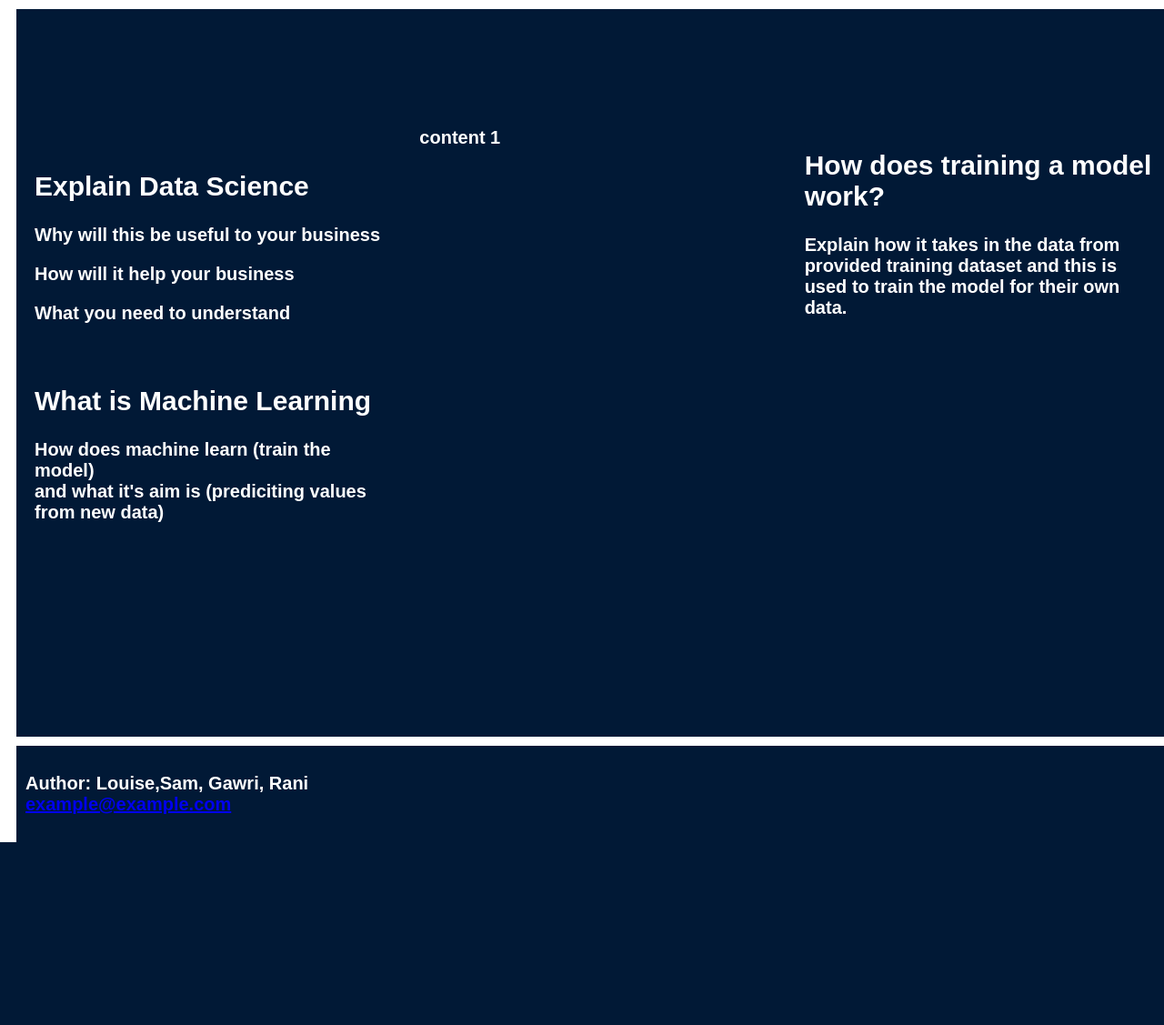
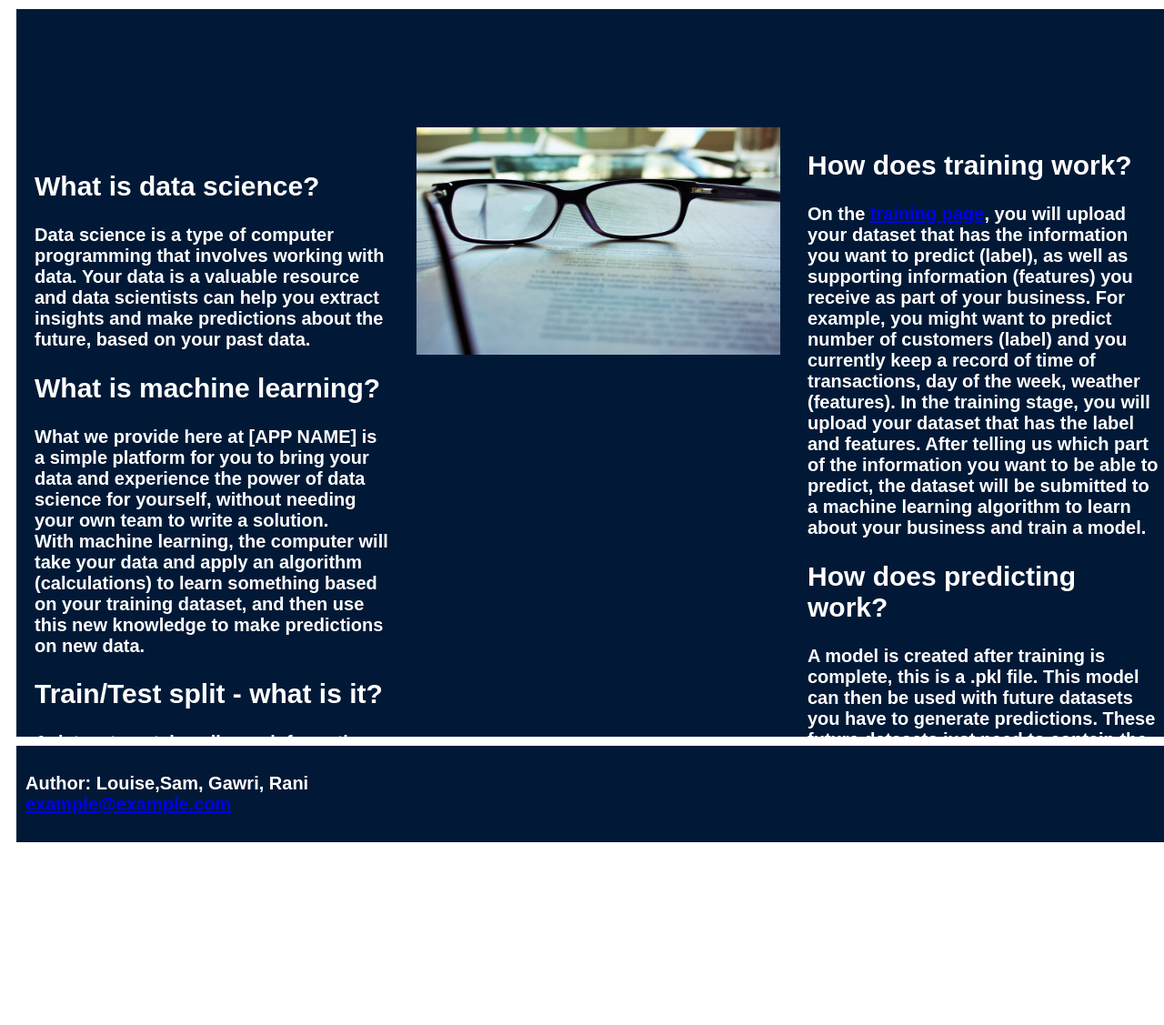
Before and after one commit to Sammac-dev/unihack_2022, a FastAPI app: page /tutorial in a window 1280 px wide. Shown: the part 118-1245 px from the top of the page at 91% size. Before the commit the page ends 1044 px from the top, so only its background shows below. Run offline with FastAPI, Linux system fonts and the light colour scheme.

Commit message:
add more text to tutorial page and an image placeholder

```diff
--- a/templates/tutorial.html
+++ b/templates/tutorial.html
@@ -4,30 +4,46 @@
 
 <div class="container">
     <div class="content-large"> <br>
-
-        <h2> Explain Data Science  </h2>
-
-        <p> Why will this be useful to your business </p>
-        <p> How will it help your business </p>
-        <p> What you need to understand </p>
-
-        <br>
-
-        <h2> What is Machine Learning  </h2>
-
-        <p> How does machine learn (train the model)
-            <br> and what it's aim is (prediciting values from new data)
+        <!-- base level descriptions targeted towards people with zero or low experience with computers/tech industry -->
+        <h2>What is data science?</h2>
+        <p>
+            Data science is a type of computer programming that involves working with data. Your data is a valuable resource and data scientists can help you
+            extract insights and make predictions about the future, based on your past data.
+        </p>
+        <h2>What is machine learning?</h2>
+        <p>
+            What we provide here at [APP NAME] is a simple platform for you to bring your data and experience the power of data science for yourself, without
+            needing your own team to write a solution.
+            <br>
+            With machine learning, the computer will take your data and apply an algorithm (calculations) to learn something based on your training dataset, and then use
+            this new knowledge to make predictions on new data.
+        </p>
+        <h2>Train/Test split - what is it?</h2>
+        <p>
+            A dataset contains all your information, but we need a way to test our model so you can be confident in using it. When we train a model, we actually split the data into two parts, one
+            part of the data gets used to train a model, and the other part will be held back. Then, once the model is trained, we use this "new" data (something the model hasn't seen before), and
+            compare the answers it gets, with the answers we already had. Any differences can then be used to generate a score that tells you how good the model produced performs.
         </p>
     </div>
 
     <div class="content-middle">
-        content 1
+        <!-- https://unsplash.com/photos/ilSnKT1IMxE image from -->
+        <img src= "{{url_for('static', path='images/tutorial_img.jpg')}}" alt= "Glasses sitting on newspaper" width="400px" height="250px">
     </div>
 
     <div class="content-small">
-        <h2> How does training a model work?  </h2>
-
-        <p>Explain how it takes in the data from provided training dataset and this is used to train the model for their own data.
+        <h2>How does training work?</h2>
+        <p>
+            On the <a href="/train">training page</a>, you will upload your dataset that has the information you want to predict (label), as well as supporting information (features) you receive
+            as part of your business. For example, you might want to predict number of customers (label) and you currently keep a record of time of transactions, day of the week, weather (features).
+            In the training stage, you will upload your dataset that has the label and features. After telling us which part of the information you want to be
+            able to predict, the dataset will be submitted to a machine learning algorithm to learn about your business and train a model.
+        </p>
+        <h2>How does predicting work?</h2>
+        <p>
+            A model is created after training is complete, this is a .pkl file. This model can then be used with future datasets you have to generate predictions. These future datasets just need
+            to contain the exact same columns as your original dataset, and can be data you have collected, or data that you are testing a theory (for example, you can create data with features you want to predict
+            their affect on your business would be).
         </p>
     </div>
 </div>
```
Also changed, not shown: static/images/tutorial_img.jpg (added).
